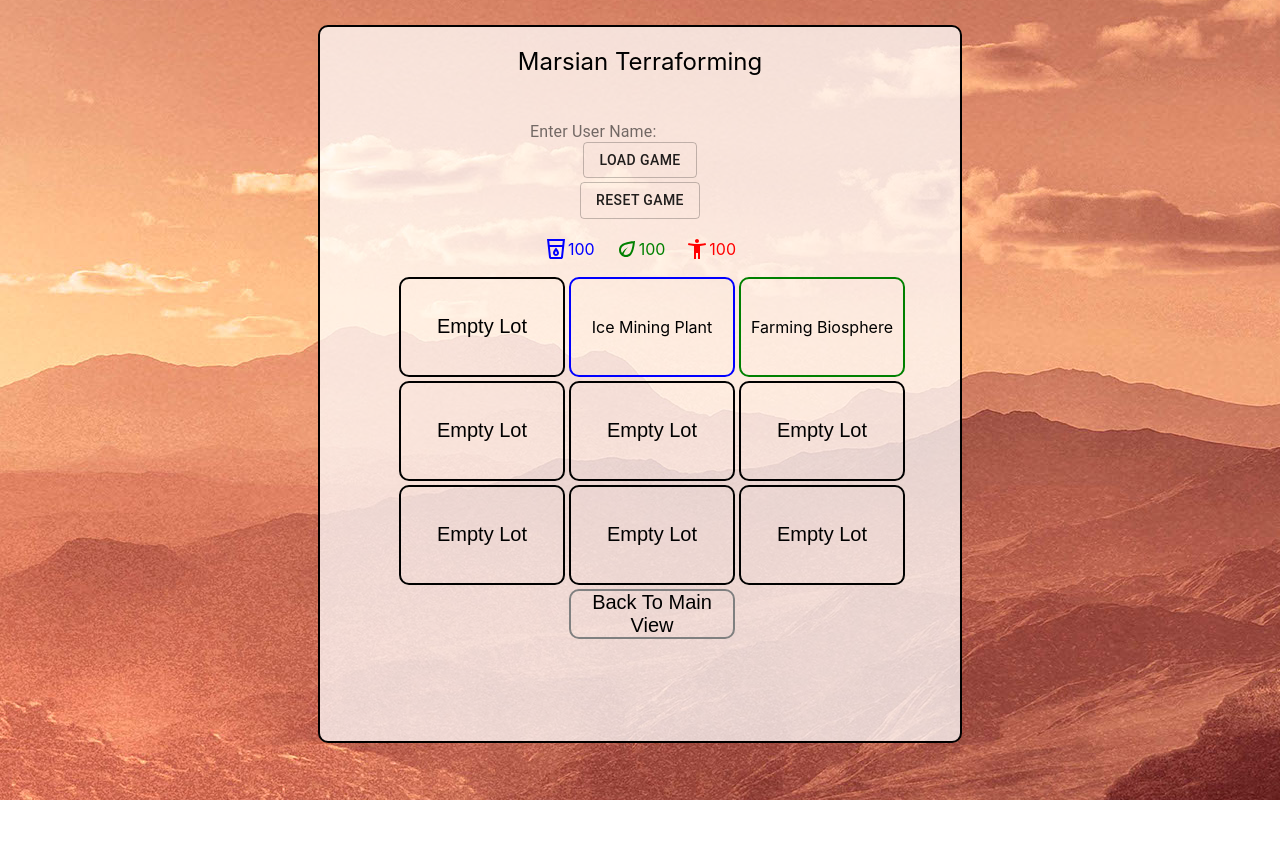
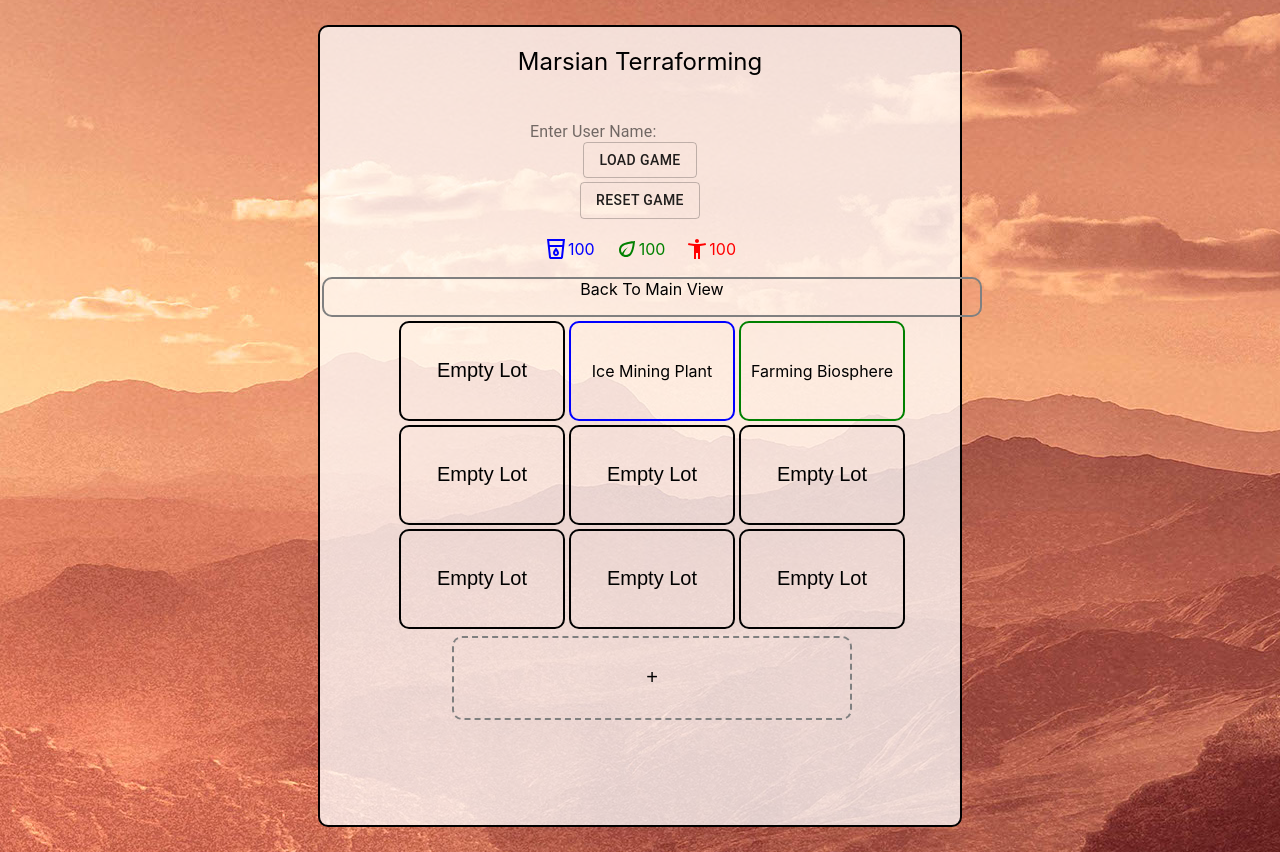
Before and after one commit to snipspin/mars-colony-game, a React (Create React App) app: page /lots in a window 1280 px wide. Before the commit the page ends 800 px from the top, so only its background shows below. Built offline with nearby package versions, Linux system fonts and the light colour scheme.

Commit message:
amount of lots can be extended

```diff
--- /dev/null
+++ b/src/AddNewLots.js
@@ -0,0 +1,12 @@
+import React from 'react'
+import { Link } from 'react-router-dom'
+import {Box} from '@material-ui/core'
+
+  function AddNewLots() {
+    return(
+    	<Box style={{"width":"340px", "minWidth":"100px"}}>
+   			<h2 style={{"fontWeight":"normal", "textAlign":"center"}}>+</h2>
+   		</Box>
+   	)
+  }
+export default AddNewLots
--- a/src/Content.js
+++ b/src/Content.js
@@ -1,7 +1,8 @@
 import React, {useState, useEffect} from 'react'
 import {Route, Switch} from 'react-router-dom'
 import GameSpace from './GameSpace'
-import {Button} from '@material-ui/core'
+import {Button, ClickAwayListener} from '@material-ui/core'
+
 const Content = (props) => {
 	const [message, setMessage] = useState('')
 	const [signedIn, setSignedIn] = useState(false)
@@ -11,9 +12,9 @@ const Content = (props) => {
 	const [people, setPeople] = useState(100)
 	const [signup, setSignup] = useState(false)
 	const [waterThreshold, setWaterThreshold] = useState(0)
-  	const [foodThreshold, setFoodThreshold] = useState(0)
-  	const [peopleThreshold, setPeopleThreshold] = useState(0)
-  	const [data, setData] = useState({})
+  const [foodThreshold, setFoodThreshold] = useState(0)
+  const [peopleThreshold, setPeopleThreshold] = useState(0)
+  const [data, setData] = useState({})
 
 		// Get the initial set of buildings owned by player
 	const [buildings, setBuildings] = useState([])
@@ -244,6 +245,13 @@ const Content = (props) => {
 		storeLocalState()
 	}
 
+	function AddThreeEmptyLots() {
+		let result = createEmptyBuildingsFromLot(3,buildings.length-1)
+		let newBldgs = [...buildings, ...result]
+		setBuildings(newBldgs)
+		console.log(newBldgs)
+	}
+
 	return (
 		<GameSpace
 		saveGame={saveGame} loadGame={loadGame}
@@ -254,7 +262,23 @@ const Content = (props) => {
 		updateBuildingAmount={updateBuildingAmount} buildings={buildings} reset={handleResetButton}
 		setBuildings={setBuildings} worldSize={worldSize} setWorldSize={setWorldSize}
 		waterThreshold={waterThreshold} foodThreshold={foodThreshold} peopleThreshold={peopleThreshold}
-		setWaterThreshold={setWaterThreshold} setFoodThreshold={setFoodThreshold} setPeopleThreshold={setPeopleThreshold} />
+		setWaterThreshold={setWaterThreshold} setFoodThreshold={setFoodThreshold} setPeopleThreshold={setPeopleThreshold}
+		addLots={AddThreeEmptyLots} />
 	)
 }
 export default Content
+
+// creates num * buildings starting with lot
+// createEmptyBuildingsFromLot(3, 9)
+// returns 3 empty buildings starting from lot 9
+function createEmptyBuildingsFromLot(num, startLot) {
+	let bldgs = []
+	for(let index = 0; index < num; index++, startLot++) {
+		bldgs[index] = createEmptyBuildingAtLot(startLot)
+	}
+	return bldgs
+}
+
+function createEmptyBuildingAtLot(lot) {
+	return {type:"empty", level:0, lot:lot, amount:0, timer:0}
+}
--- a/src/GameSpace.js
+++ b/src/GameSpace.js
@@ -3,9 +3,8 @@ import {Route, Switch, Redirect} from 'react-router-dom'
 import ActiveBuildings from './ActiveBuildings'
 import LotsOverview from './LotsOverview'
 import SignUpComp from './SignUpComp'
+
 const GameSpace = (props) => {
-
-
 
 	return (
 		//top bar resource info
@@ -18,6 +17,7 @@ const GameSpace = (props) => {
 						worldSize={props.worldSize} worldLots={props.buildings} addNewBuildingToLot={props.addNewBuildingToLot}
 						waterThreshold={props.waterThreshold} foodThreshold={props.foodThreshold} peopleThreshold={props.peopleThreshold}
 						setWaterThreshold={props.setWaterThreshold} setFoodThreshold={props.setFoodThreshold} setPeopleThreshold={props.setPeopleThreshold}
+						addLots={props.addLots}
 					/>}
 				/>
 				<Route path='/' component={() => <ActiveBuildings reset={props.reset} signedIn={props.signedIn} loadGame={props.loadGame} saveGame={props.saveGame} updateTimer={props.updateTimer} updateBuildingAmount={props.updateBuildingAmount} upgradeBuildingInLot={props.upgradeBuildingInLot} buildings={props.buildings} water={props.water} food={props.food} people={props.people} setWater={props.setWater} setFood={props.setFood} setPeople={props.setPeople} />} />
@@ -29,8 +29,6 @@ const GameSpace = (props) => {
 		//routing to the main column based viewport
 		//routing to the add a new cell
 		//routing to form to select a building
-
 	)
-
 }
 export default GameSpace
--- a/src/LotsOverview.js
+++ b/src/LotsOverview.js
@@ -2,14 +2,20 @@ import React, {useState} from 'react'
 import LotsCell from './LotsCell'
 import {Box, Grid, Modal, makeStyles, ButtonBase, Button} from '@material-ui/core'
 import {buildings as buildingsFromDef} from './buildingsDef'
-import { useHistory, Redirect } from 'react-router-dom'
+import { useHistory, Redirect, Link as RouterLink } from 'react-router-dom'
 import ResourceBar from './ResourceBar'
+import AddNewLots from './AddNewLots'
 /*
 props :
   worldSize
   worldLots
   addNewBuildingToLot(type,lot)
 */
+
+const LinkBehavior = React.forwardRef((props, ref) => (
+	<RouterLink ref={ref} to="/" {...props} />
+))
+
 function getModalStyle() {
   const top = 50
   const left = 50
@@ -152,7 +158,7 @@ const LotsOverview = (props) => {
       }
     })
   }
-
+  // "width":"100%", "height":"100%",
   return (
     <Box style={{"display":"flex","justifyContent":"center","alignItems":"center"}}>
       <Box style={{"backgroundColor":"rgba(255,255,255,.75)", "maxWidth":"100%", "marginBottom":"25px", "marginTop":"25px", "border":"2px black solid", "borderRadius":"10px", "minWidth":"450px", "width":"50%", "height":"85%"}}>
@@ -165,10 +171,15 @@ const LotsOverview = (props) => {
           spacing={3}
           style={{"maxWidth": "90vw", "margin":"0 auto", "minWidth":"50px", "marginBottom":"100px"}}
         >
+          <Grid style={{"border": "2px solid grey", "min-height":"5vh", "margin":"2px", "padding":"0", "borderRadius": "10px"}} item lg={12}>
+            <ButtonBase  style={{"display":"flex", "justify":"center", "width":"100%", "height":"100%", "textAlign":"center"}} focusRipple component={LinkBehavior}>
+              <Box style={{"width":"100%", "height":"100%", "textAlign":"center"}}>Back To Main View</Box>
+            </ButtonBase>
+          </Grid>
           {renderWorld()}
-        <Grid style={{"border": "2px solid grey", "height":"100%", "margin":"2px", "padding":"0", "borderRadius": "10px"}} item xs={3}>
-          <ButtonBase style={{"display":"flex", "justify":"center", "width":"100%", "height":"100%", "textAlign":"center"}} focusRipple onClick={()=>setRedirect(true)}>
-            <span style={{"height": "100%", "fontSize": "1.5em"}}>Back To Main View</span>
+          <Grid item lg={12} style={{"border": "2px dashed grey", "margin": "5px 0", "borderRadius": "10px", "maxWidth":"400px"}}>
+            <ButtonBase  style={{"display":"flex", "justify":"center", "width":"100%", "height":"100%", "textAlign":"center"}} focusRipple onClick={()=>props.addLots()}>
+            	<AddNewLots />
             </ButtonBase>
 		  	  </Grid>
         </Grid>
```
Lines whose indentation alone changed are shown as unchanged.
